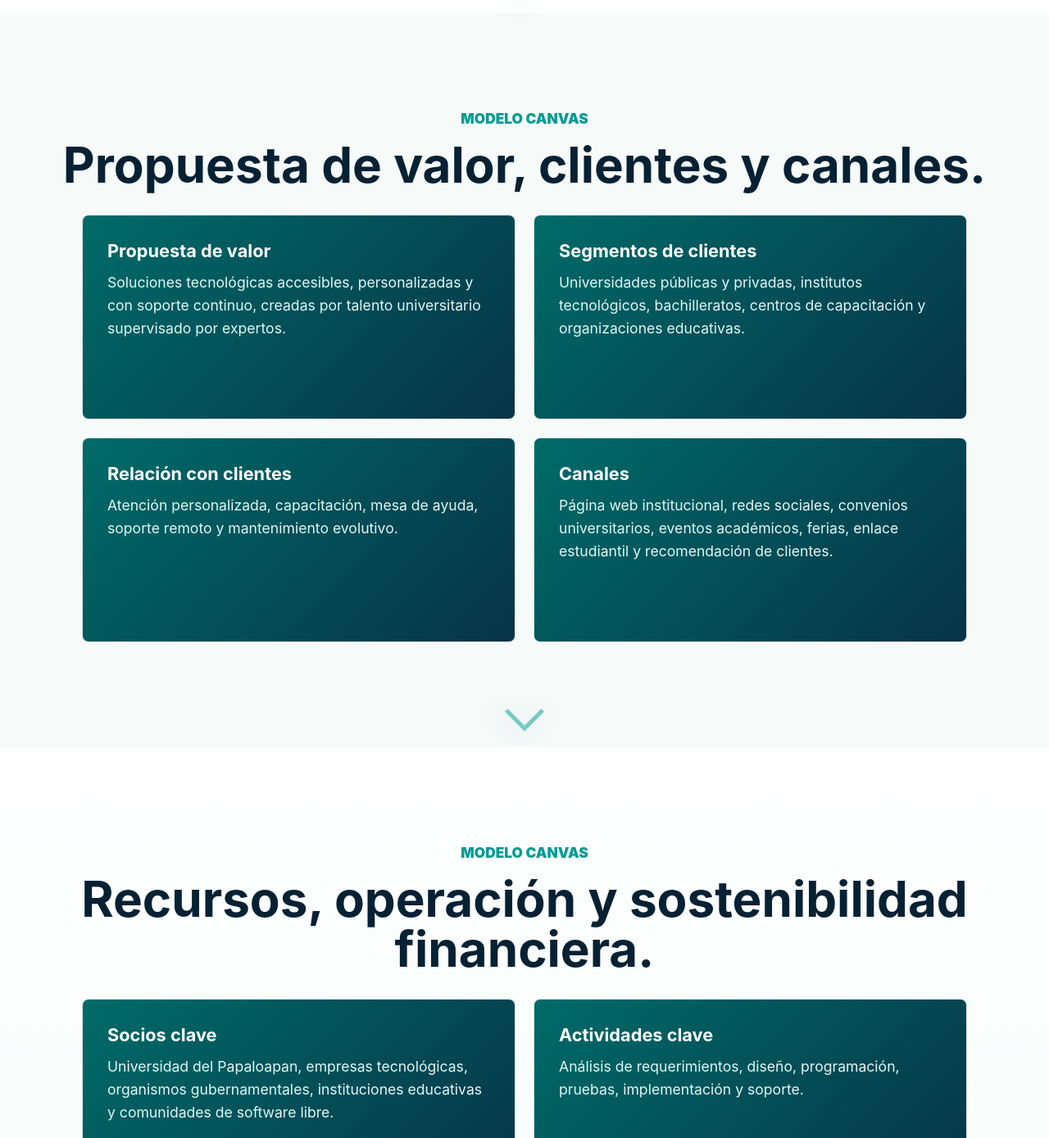
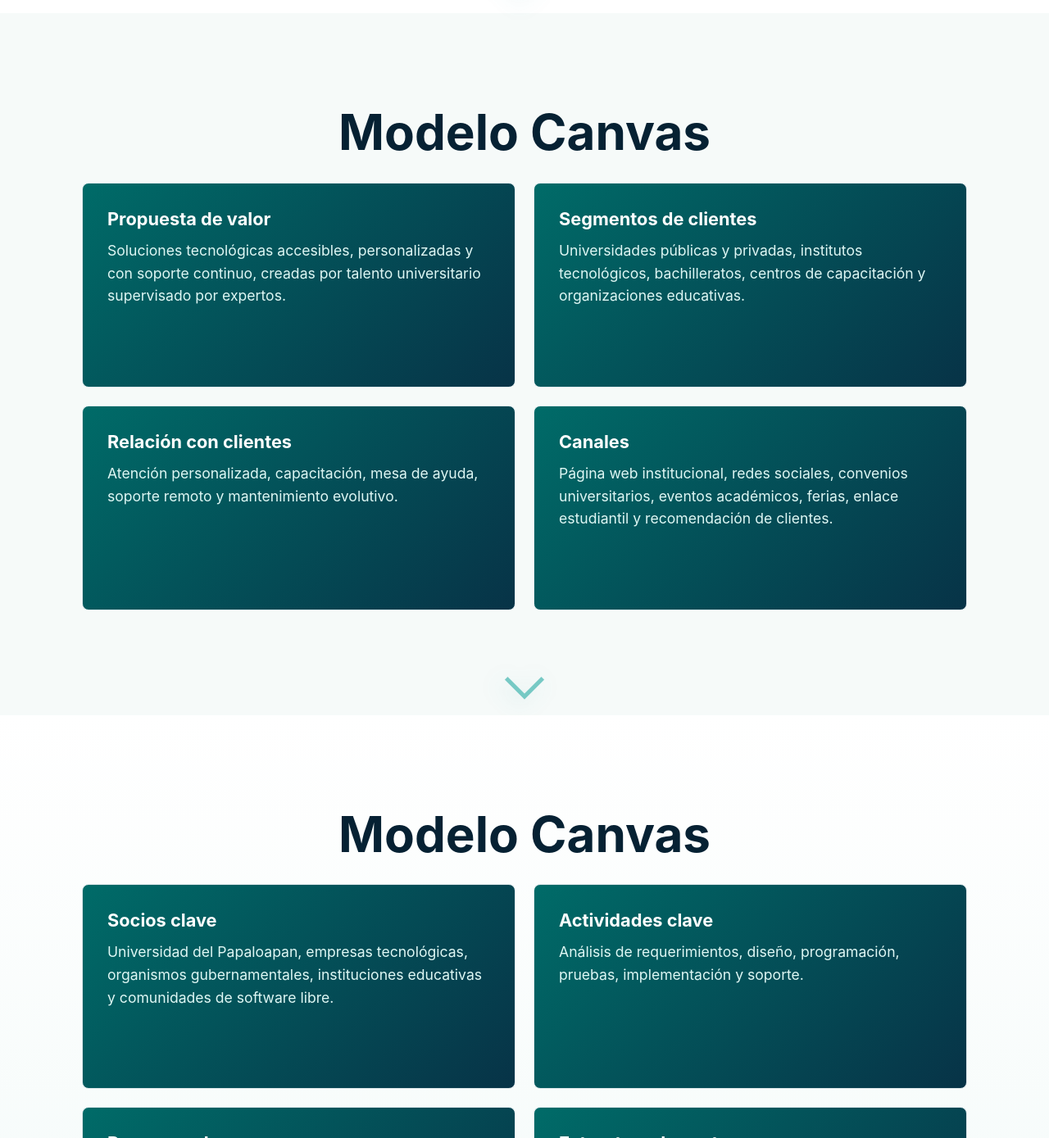
Before and after one commit to elprofearieloficial/emprendedores, a plain HTML site: page index.html in a window 1280 px wide. Shown: the part 4846-6235 px from the top of the page at 82% size. Drawn offline with Linux system fonts and the light colour scheme.

Commit message:
Simplifica titulos de modelo canvas

```diff
--- a/index.html
+++ b/index.html
@@ -143,8 +143,7 @@
       </section>
 
       <section class="section canvas-section" id="modelo">
-        <p class="section-kicker">Modelo Canvas</p>
-        <h2>Propuesta de valor, clientes y canales.</h2>
+        <h2>Modelo Canvas</h2>
         <div class="canvas-grid canvas-grid-large">
           <article class="value"><h3>Propuesta de valor</h3><p>Soluciones tecnológicas accesibles, personalizadas y con soporte continuo, creadas por talento universitario supervisado por expertos.</p></article>
           <article class="value"><h3>Segmentos de clientes</h3><p>Universidades públicas y privadas, institutos tecnológicos, bachilleratos, centros de capacitación y organizaciones educativas.</p></article>
@@ -154,8 +153,7 @@
       </section>
 
       <section class="section canvas-section canvas-section-alt" id="modelo-operacion">
-        <p class="section-kicker">Modelo Canvas</p>
-        <h2>Recursos, operación y sostenibilidad financiera.</h2>
+        <h2>Modelo Canvas</h2>
         <div class="canvas-grid canvas-grid-large">
           <article class="value"><h3>Socios clave</h3><p>Universidad del Papaloapan, empresas tecnológicas, organismos gubernamentales, instituciones educativas y comunidades de software libre.</p></article>
           <article class="value"><h3>Actividades clave</h3><p>Análisis de requerimientos, diseño, programación, pruebas, implementación y soporte.</p></article>
```
